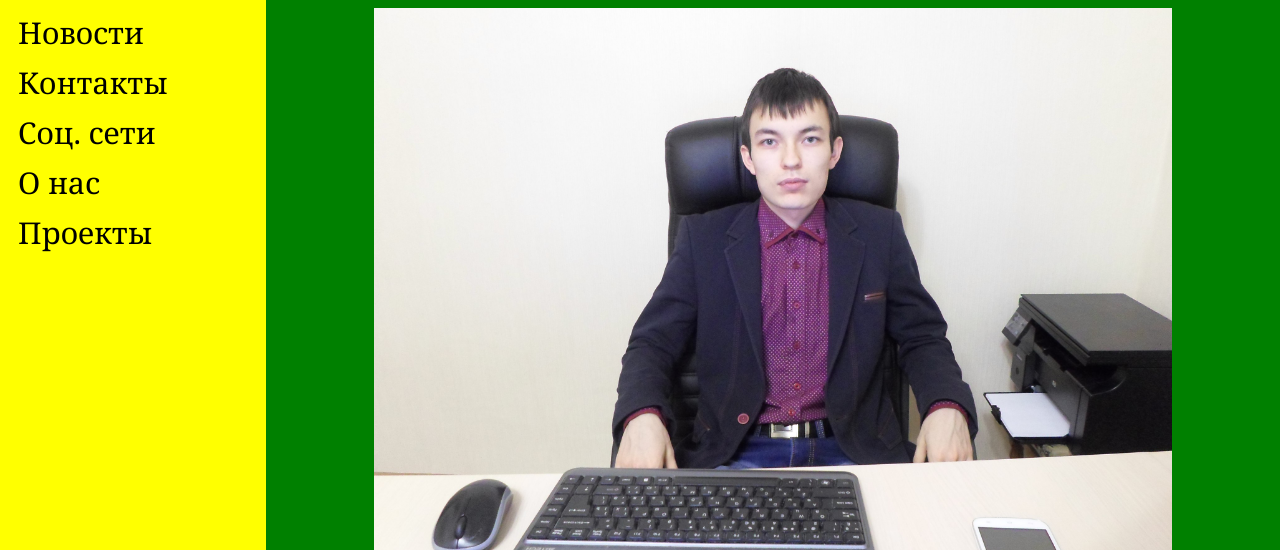
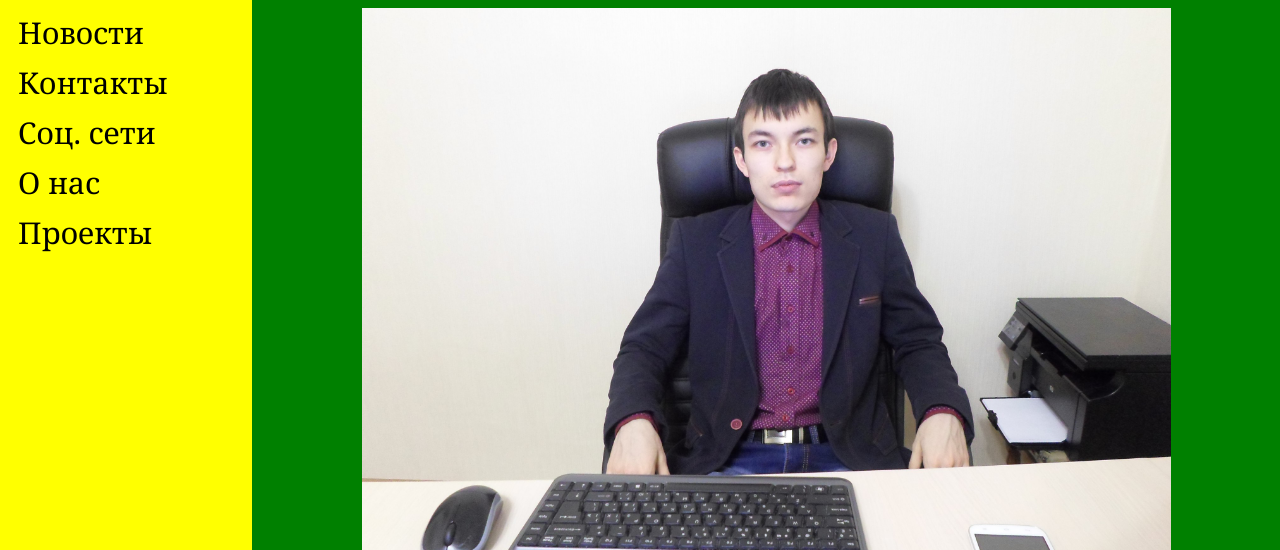
Before and after one commit to arturican/arturican.study.devlato.com, a plain HTML site: page html/index.html in a window 1280 px wide. Shown: the part 250-800 px from the top of the page. Drawn offline with Linux system fonts and the light colour scheme.

Commit message:
style(style.css) Add box-sizing

```diff
--- a/html/style.css
+++ b/html/style.css
@@ -1,8 +1,7 @@
-body {
-    background-color: gray;
-    box-sizing: border-box;
+body, body * {
     margin: 0;
     width: 100%;
+    box-sizing: border-box;
 }
 h1 {
     color: white;
@@ -70,6 +69,7 @@ h1 {
     text-align: center;
 }
 .footer-page {
+    background-color: gray;
     background-size: 100%;
     height: auto;
     text-align: center;
```
